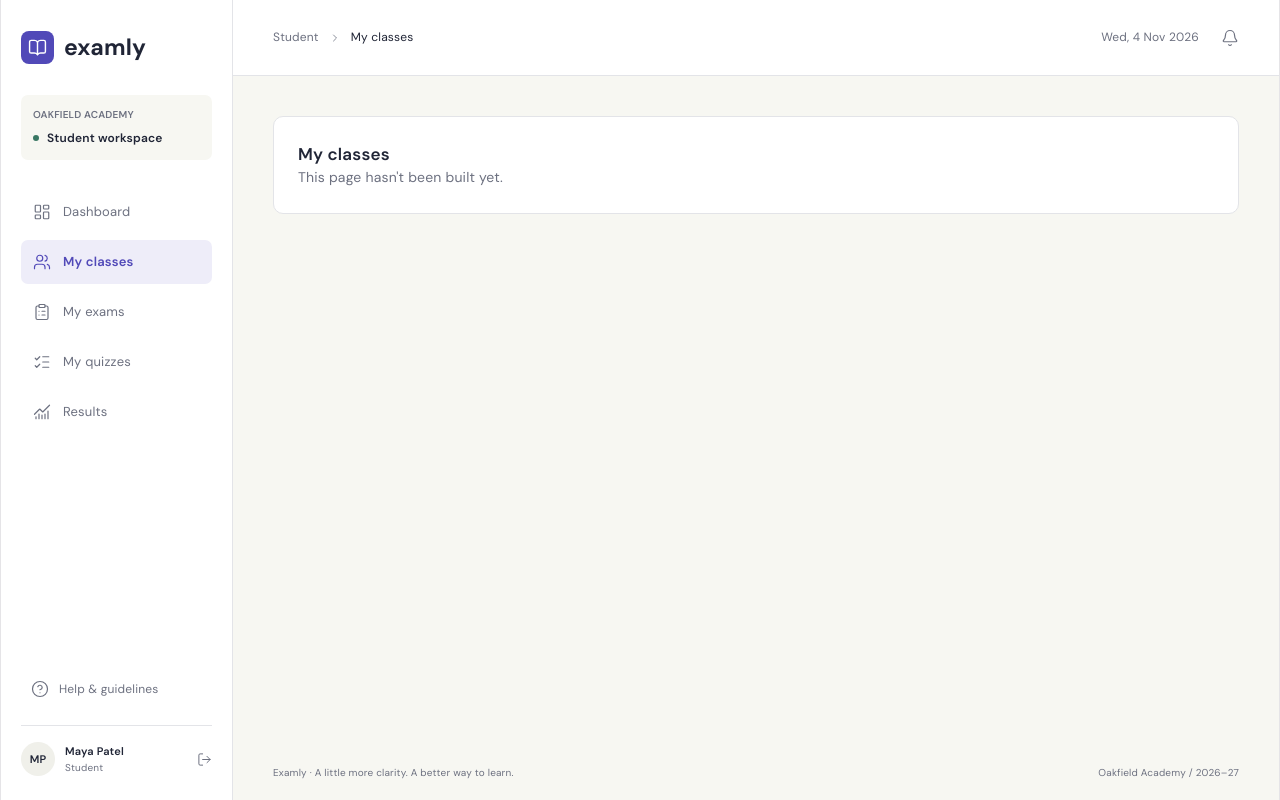
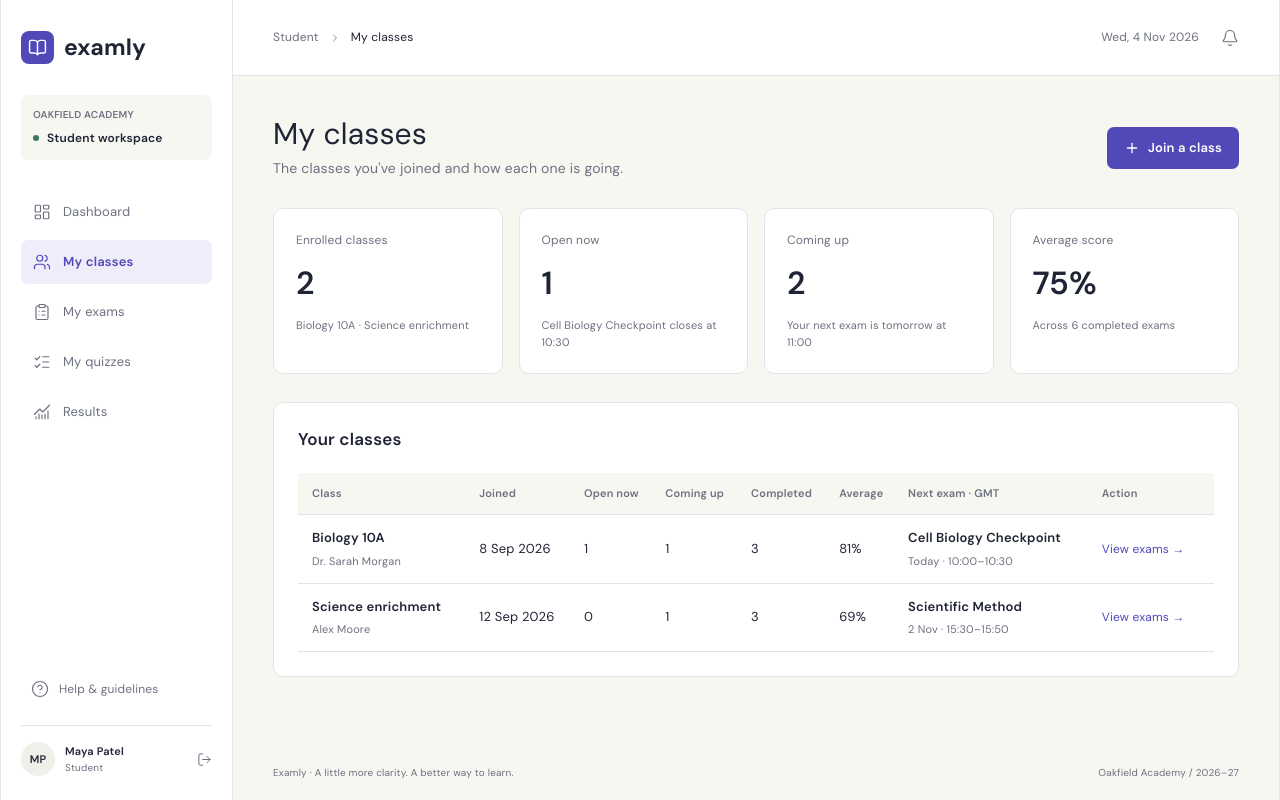
Before and after one commit to Deborah-Teta/Group6-Online-Exam-and-Quiz-Platform, a React (Vite) app in the folder client/: page /student/classes in a window 1280 px wide. Built offline with nearby package versions, Linux system fonts and the light colour scheme.

Commit message:
Add student classes table and join class page

```diff
--- a/client/src/App.jsx
+++ b/client/src/App.jsx
@@ -1,7 +1,9 @@
 import { Navigate, Route, Routes } from 'react-router-dom';
 import './App.css';
 import StudentLayout from './layouts/StudentLayout';
+import StudentClasses from './pages/student/StudentClasses';
 import StudentDashboard from './pages/student/StudentDashboard';
+import StudentJoinClass from './pages/student/StudentJoinClass';
 import StudentPlaceholder from './pages/student/StudentPlaceholder';
 
 function App() {
@@ -12,7 +14,8 @@ function App() {
       <Route path="/student" element={<StudentLayout />}>
         <Route index element={<Navigate to="dashboard" replace />} />
         <Route path="dashboard" element={<StudentDashboard />} />
-        <Route path="classes" element={<StudentPlaceholder title="My classes" />} />
+        <Route path="classes" element={<StudentClasses />} />
+        <Route path="classes/join" element={<StudentJoinClass />} />
         <Route path="exams" element={<StudentPlaceholder title="My exams" />} />
         <Route path="quizzes" element={<StudentPlaceholder title="My quizzes" />} />
         <Route path="results" element={<StudentPlaceholder title="Results" />} />
--- /dev/null
+++ b/client/src/pages/student/StudentClasses.jsx
@@ -0,0 +1,147 @@
+import { Link, useNavigate, useOutletContext } from "react-router-dom";
+import { Plus } from "lucide-react";
+import Button from "../../components/common/Button";
+import DataTable from "../../components/common/DataTable";
+import SectionCard from "../../components/common/SectionCard";
+import StatCard from "../../components/common/statuscard";
+import { mockExams, mockNextExamNote } from "../../services/studentMockData";
+import { averageScore, formatPercent } from "../../utils/scores";
+
+const examsInClass = (enrolledClass, status) =>
+  mockExams.filter((exam) => exam.className === enrolledClass.name && exam.status === status);
+
+const classColumns = [
+  {
+    key: "name",
+    header: "Class",
+    render: (enrolledClass) => (
+      <div className="flex flex-col gap-[4px]">
+        <p className="font-semibold whitespace-nowrap">{enrolledClass.name}</p>
+        <p className="text-[11px] whitespace-nowrap text-[#6d7180]">{enrolledClass.teacher}</p>
+      </div>
+    ),
+  },
+  {
+    key: "joinedOn",
+    header: "Joined",
+    render: (enrolledClass) => <span className="whitespace-nowrap">{enrolledClass.joinedOn}</span>,
+  },
+  {
+    key: "open",
+    header: "Open now",
+    render: (enrolledClass) => examsInClass(enrolledClass, "open").length,
+  },
+  {
+    key: "upcoming",
+    header: "Coming up",
+    render: (enrolledClass) => examsInClass(enrolledClass, "upcoming").length,
+  },
+  {
+    key: "completed",
+    header: "Completed",
+    render: (enrolledClass) => examsInClass(enrolledClass, "closed").length,
+  },
+  {
+    key: "average",
+    header: "Average",
+    render: (enrolledClass) => {
+      const completedExams = examsInClass(enrolledClass, "closed");
+      return completedExams.length ? formatPercent(averageScore(completedExams)) : "—";
+    },
+  },
+  {
+    key: "nextExam",
+    header: "Next exam · GMT",
+    render: (enrolledClass) => {
+      const nextExam =
+        examsInClass(enrolledClass, "open")[0] ?? examsInClass(enrolledClass, "upcoming")[0];
+
+      if (!nextExam) {
+        return <span className="whitespace-nowrap text-[#6d7180]">None scheduled</span>;
+      }
+
+      return (
+        <div className="flex flex-col gap-[4px]">
+          <p className="font-semibold whitespace-nowrap">{nextExam.title}</p>
+          <p className="text-[11px] whitespace-nowrap text-[#6d7180]">{nextExam.schedule}</p>
+        </div>
+      );
+    },
+  },
+  {
+    key: "action",
+    header: "Action",
+    render: () => (
+      <Link to="/student/exams" className="text-[12px] whitespace-nowrap text-[#5149b8] hover:underline">
+        View exams →
+      </Link>
+    ),
+  },
+];
+
+function StudentClasses() {
+  const navigate = useNavigate();
+  const { enrolledClasses } = useOutletContext();
+  const classNames = enrolledClasses.map((enrolledClass) => enrolledClass.name);
+
+  const openExams = mockExams.filter((exam) => exam.status === "open");
+  const upcomingExams = mockExams.filter((exam) => exam.status === "upcoming");
+  const completedExams = mockExams.filter((exam) => exam.status === "closed");
+
+  return (
+    <div className="flex flex-col gap-[28px]">
+      {/* Page heading */}
+      <div className="flex flex-col gap-[16px] sm:flex-row sm:items-center sm:justify-between sm:gap-[24px]">
+        <div className="flex flex-col gap-[6px]">
+          <p className="text-[30px] leading-[1.2] text-[#202536]">My classes</p>
+          <p className="text-[14px] leading-[1.55] text-[#6d7180]">
+            The classes you've joined and how each one is going.
+          </p>
+        </div>
+
+        <div className="shrink-0">
+          <Button
+            label="Join a class"
+            icon={<Plus size={16} />}
+            onClick={() => navigate("/student/classes/join")}
+          />
+        </div>
+      </div>
+
+      {/* Statistics */}
+      <div className="grid grid-cols-1 gap-[16px] sm:grid-cols-2 xl:grid-cols-4">
+        <StatCard
+          title="Enrolled classes"
+          value={enrolledClasses.length}
+          subtext={classNames.join(" · ")}
+        />
+        <StatCard
+          title="Open now"
+          value={openExams.length}
+          subtext={`${openExams[0].title} closes at ${openExams[0].closesAt}`}
+        />
+        <StatCard
+          title="Coming up"
+          value={upcomingExams.length}
+          subtext={mockNextExamNote}
+        />
+        <StatCard
+          title="Average score"
+          value={formatPercent(averageScore(completedExams))}
+          subtext={`Across ${completedExams.length} completed exams`}
+        />
+      </div>
+
+      {/* Classes */}
+      <SectionCard title="Your classes">
+        <DataTable
+          columns={classColumns}
+          rows={enrolledClasses}
+          emptyMessage="You haven't joined a class yet."
+        />
+      </SectionCard>
+    </div>
+  );
+}
+
+export default StudentClasses;
--- /dev/null
+++ b/client/src/pages/student/StudentJoinClass.jsx
@@ -0,0 +1,134 @@
+import { useState } from "react";
+import { useNavigate, useOutletContext } from "react-router-dom";
+import { BookOpen, Info, Search } from "lucide-react";
+import Button from "../../components/common/Button";
+import Card from "../../components/common/Card";
+import Input from "../../components/common/Input";
+import SectionCard from "../../components/common/SectionCard";
+import StatusBadge from "../../components/common/StatusBadge";
+import { mockAvailableClasses, mockStudent } from "../../services/studentMockData";
+
+function FoundClass({ foundClass, onConfirm }) {
+  return (
+    <Card className="flex flex-col items-start gap-[20px] p-[24px]">
+      <StatusBadge label="Class found" variant="open" />
+
+      <div className="flex size-[52px] items-center justify-center rounded-[12px] bg-[#eeedf9]">
+        <BookOpen size={25} strokeWidth={1.6} className="text-[#5149b8]" />
+      </div>
+
+      <div className="flex w-full flex-col gap-[8px]">
+        <p className="text-[29px] font-semibold leading-normal text-[#202536]">{foundClass.name}</p>
+        <p className="text-[14px] leading-[1.55] text-[#6d7180]">{foundClass.description}</p>
+      </div>
+
+      <div className="h-px w-full bg-[#e3e4e8]" />
+
+      <div className="text-[13px] leading-[1.55] text-[#202536]">
+        <p>Teacher: {foundClass.teacher}</p>
+        <p>School: {mockStudent.school}</p>
+        <p>Joining code: {foundClass.code}</p>
+      </div>
+
+      <div className="flex w-full items-start gap-[12px] rounded-[7px] bg-[#f0f0ea] p-[16px]">
+        <Info size={19} strokeWidth={1.6} className="shrink-0 text-[#6d7180]" />
+        <div className="flex flex-col gap-[4px] leading-[1.55] text-[#6d7180]">
+          <p className="text-[13px] font-semibold">Is this your class?</p>
+          <p className="text-[12px]">Confirm the teacher and class name before joining.</p>
+        </div>
+      </div>
+
+      <Button label="Confirm & join class" onClick={onConfirm} />
+    </Card>
+  );
+}
+
+function StudentJoinClass() {
+  const navigate = useNavigate();
+  const { enrolledClasses, joinClass } = useOutletContext();
+  const [code, setCode] = useState("");
+  const [error, setError] = useState("");
+  const [foundClass, setFoundClass] = useState(null);
+
+  const handleCodeChange = (event) => {
+    setCode(event.target.value);
+    setError("");
+    setFoundClass(null);
+  };
+
+  const handleSubmit = (event) => {
+    event.preventDefault();
+    const enteredCode = code.trim().toUpperCase();
+
+    if (!enteredCode) {
+      setError("Enter the joining code from your teacher.");
+      return;
+    }
+
+    const match = mockAvailableClasses.find((item) => item.code === enteredCode);
+
+    if (!match) {
+      setError("We couldn't find a class with that code. Check it with your teacher.");
+    } else if (enrolledClasses.some((item) => item.id === match.id)) {
+      setError(`You're already in ${match.name}.`);
+    } else {
+      setFoundClass(match);
+    }
+  };
+
+  const handleConfirm = () => {
+    joinClass(foundClass);
+    navigate("/student/classes");
+  };
+
+  return (
+    <div className="flex flex-col gap-[28px]">
+      {/* Page heading */}
+      <div className="flex flex-col gap-[6px]">
+        <p className="text-[30px] leading-[1.2] text-[#202536]">Find your classroom</p>
+        <p className="text-[14px] leading-[1.55] text-[#6d7180]">
+          Enter the joining code your teacher shared with you.
+        </p>
+      </div>
+
+      <div className="grid grid-cols-1 items-start gap-[28px] xl:grid-cols-[minmax(0,1fr)_460px]">
+        <SectionCard title="Enter a class code">
+          <p className="text-[14px] leading-[1.55] text-[#6d7180]">
+            Every class has its own code. Check with your teacher if you don't have one.
+          </p>
+
+          <form noValidate onSubmit={handleSubmit} className="flex flex-col gap-[20px]">
+            <Input
+              label="Joining code"
+              name="joiningCode"
+              value={code}
+              onChange={handleCodeChange}
+              required
+              error={error}
+              helperText="Codes aren't case-sensitive. You can paste a code here."
+            />
+
+            <div className="flex flex-wrap gap-[12px]">
+              <Button type="submit" label="Find class" icon={<Search size={16} strokeWidth={1.6} />} />
+              <Button
+                label="Cancel"
+                variant="secondary"
+                onClick={() => navigate("/student/classes")}
+              />
+            </div>
+          </form>
+
+          <div className="h-px bg-[#e3e4e8]" />
+
+          <p className="text-[12px] leading-[1.55] text-[#6d7180]">
+            Joining a class lets you see its exams. Your teacher can see your name and exam results.
+          </p>
+        </SectionCard>
+
+        {foundClass && <FoundClass foundClass={foundClass} onConfirm={handleConfirm} />}
+      </div>
+    </div>
+  );
+}
+
+export default StudentJoinClass;
```
